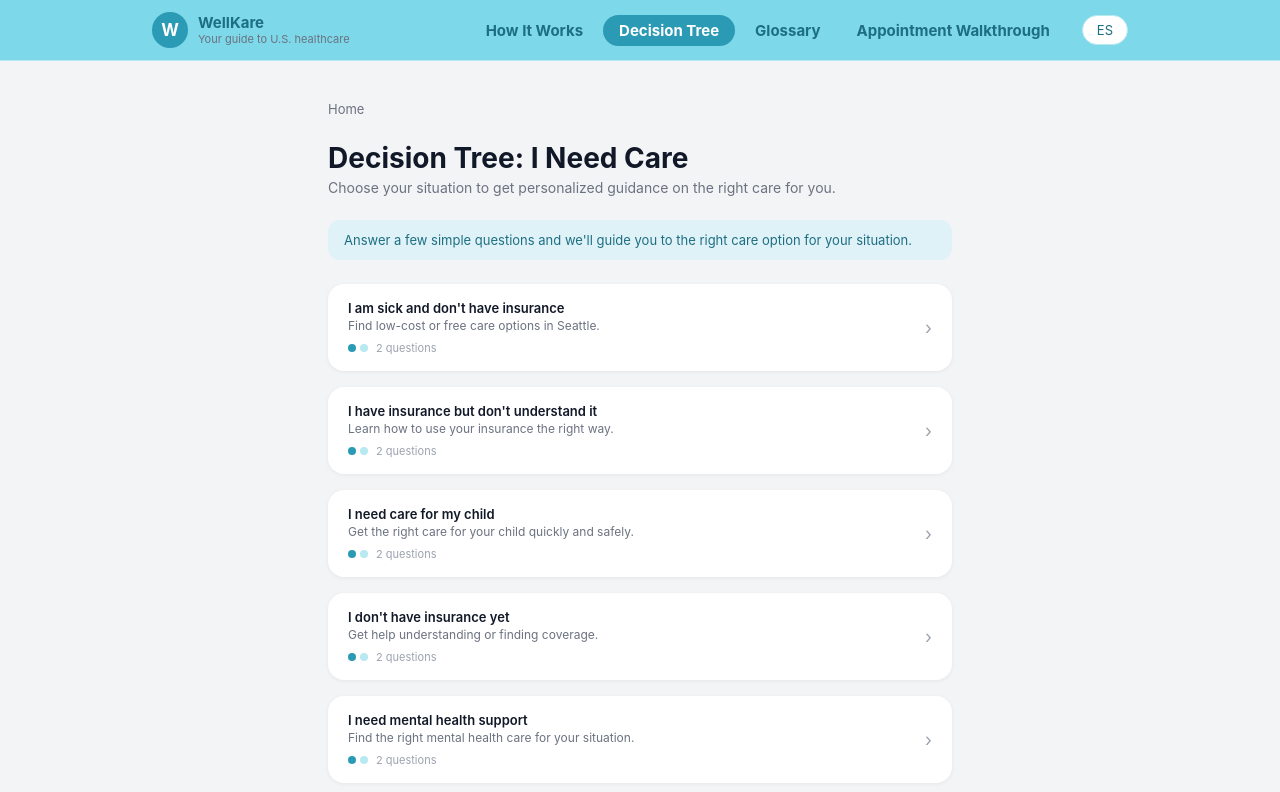
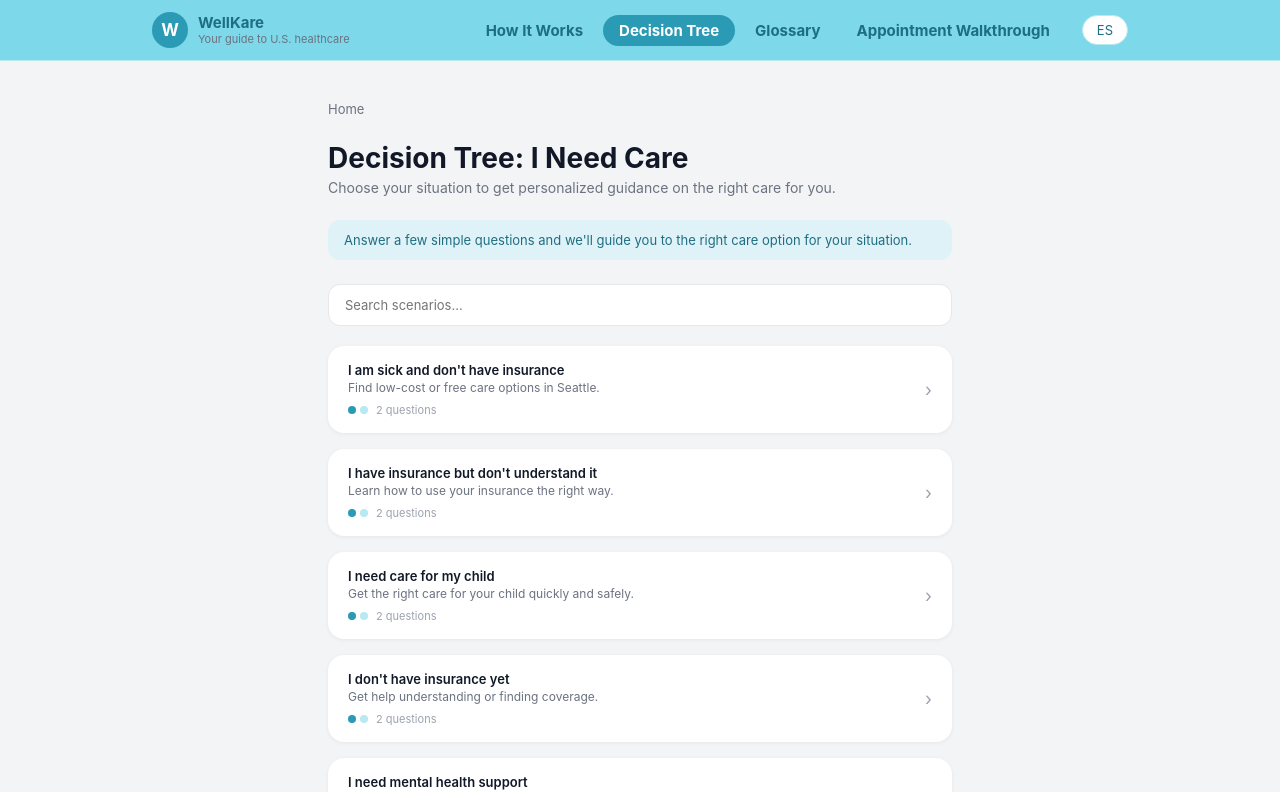
Before and after one commit to klee1569/INFO-Capstone, a Next.js app: page /decision-tree in a window 1280 px wide. Shown: the top 792 px of the page. Built offline with nearby package versions, Linux system fonts and the light colour scheme.

Commit message:
Added search function to flowcharts

```diff
--- a/app/decision-tree/page.jsx
+++ b/app/decision-tree/page.jsx
@@ -1,5 +1,5 @@
 "use client";
-import { useState } from "react";
+import { useState, useMemo } from "react";
 import Navbar from "../../components/Navbar.jsx";
 import Link from "next/link";
 
@@ -360,8 +360,19 @@ export default function DecisionTree() {
   const [activeId, setActiveId] = useState(null);
   const [stepIndex, setStepIndex] = useState(0);
   const [result, setResult] = useState(null);
+  const [search, setSearch] = useState("");
 
   const scenario = scenarios.find((s) => s.id === activeId);
+
+  const filtered = useMemo(() => {
+    const query = search.toLowerCase().trim();
+    if (!query) return scenarios;
+    return scenarios.filter(
+      (s) =>
+        s.title.toLowerCase().includes(query) ||
+        s.subtitle.toLowerCase().includes(query)
+    );
+  }, [search]);
 
   const reset = () => {
     setActiveId(null);
@@ -442,11 +453,7 @@ export default function DecisionTree() {
             <div className="step-card-body">
               <div style={{ display: "flex", flexDirection: "column", gap: 12 }}>
                 {current.options.map((opt) => (
-                  <button
-                    key={opt.label}
-                    onClick={() => handleOption(opt)}
-                    className="flow-option"
-                  >
+                  <button key={opt.label} onClick={() => handleOption(opt)} className="flow-option">
                     {opt.label}
                   </button>
                 ))}
@@ -487,8 +494,22 @@ export default function DecisionTree() {
           Answer a few simple questions and we'll guide you to the right care option for your situation.
         </div>
 
+        <input
+          type="text"
+          placeholder="Search scenarios..."
+          className="search-input"
+          value={search}
+          onChange={(e) => setSearch(e.target.value)}
+        />
+
+        {filtered.length === 0 && (
+          <p style={{ fontSize: 14, color: "var(--gray-500)", marginBottom: 16 }}>
+            No scenarios found for "{search}".
+          </p>
+        )}
+
         <div className="scenario-list">
-          {scenarios.map((s) => (
+          {filtered.map((s) => (
             <button key={s.id} className="scenario-card" onClick={() => { setActiveId(s.id); setStepIndex(0); setResult(null); }}>
               <div>
                 <div className="scenario-title">{s.title}</div>
@@ -503,6 +524,10 @@ export default function DecisionTree() {
             </button>
           ))}
         </div>
+
+        <div className="disclaimer">
+          This tool is for information only. No data is collected. Always consult a healthcare professional for medical advice.
+        </div>
       </main>
     </div>
   );
```
